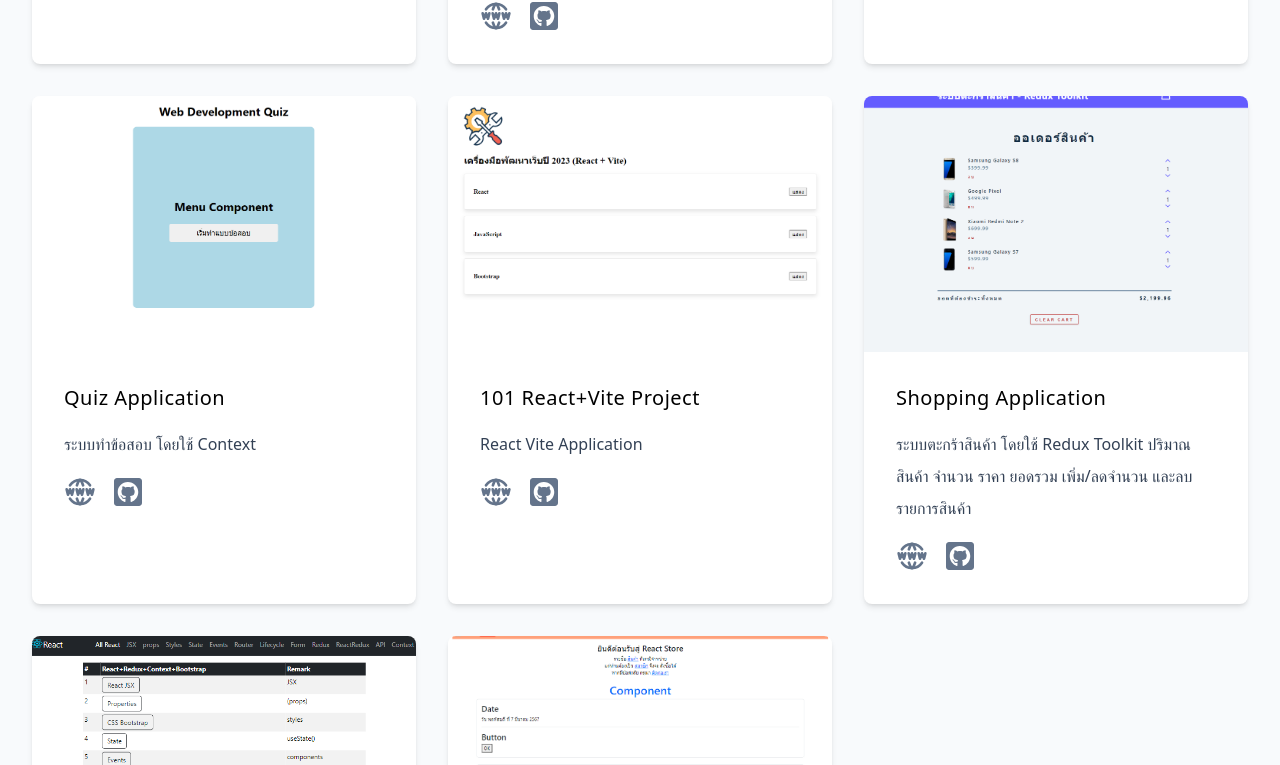
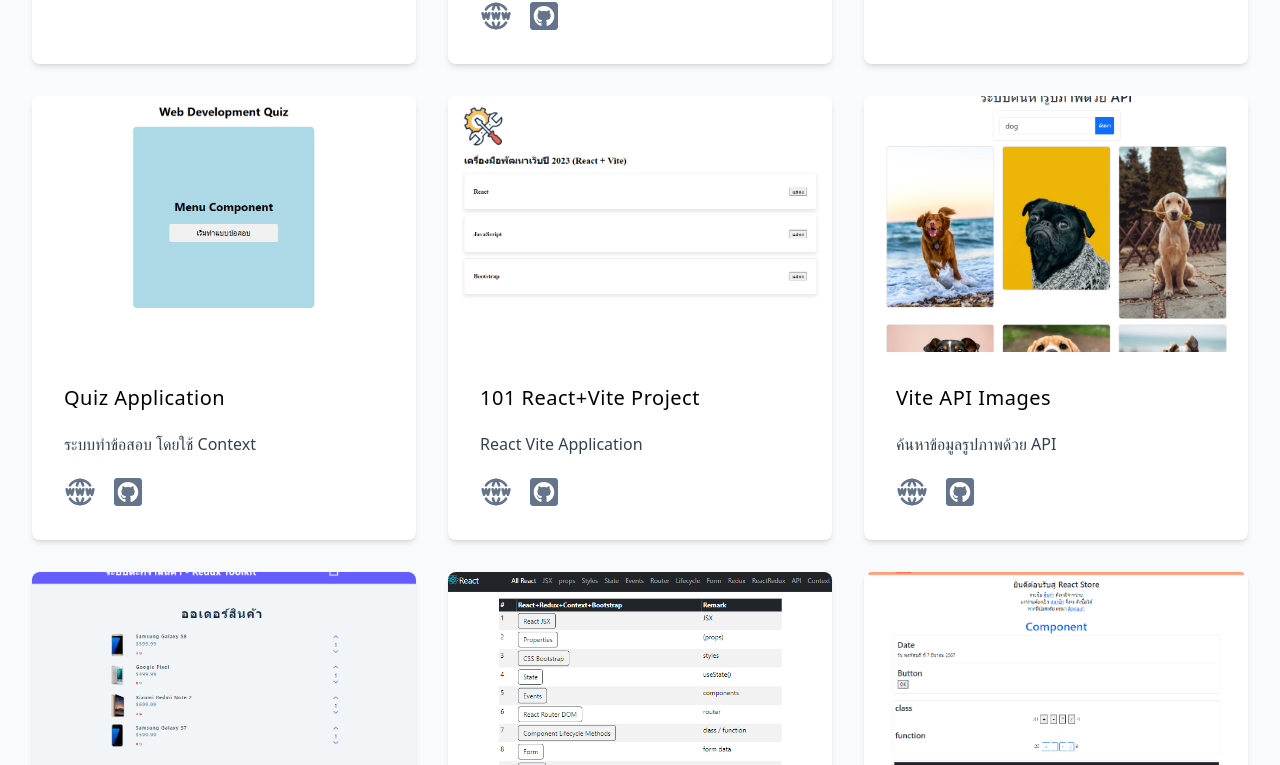
Before and after one commit to jayrboy/portfolio-app-vite, a React (Vite) app: page / in a window 1280 px wide. Shown: the part 3775-4540 px from the top of the page. Built offline with nearby package versions, Linux system fonts and the light colour scheme.

Commit message:
Add Project Search

```diff
--- a/src/components/ProjectsCard.jsx
+++ b/src/components/ProjectsCard.jsx
@@ -16,7 +16,7 @@ const ProjectsCard = ({ url, img, github, title, text }) => {
           <a href={url} target="_blank">
             <TbWorldWww className="h-8 w-8 text-slate-500 hover:text-black duration-300" />
           </a>
-          <a href={github}>
+          <a href={github} target="_blank">
             <FaGithubSquare className="h-8 w-8 text-slate-500 hover:text-black duration-300" />
           </a>
         </div>
--- a/src/data.jsx
+++ b/src/data.jsx
@@ -18,6 +18,7 @@ import blogApp from './assets/projects/blog-app.png'
 import shopContext from './assets/projects/shopping-context.png'
 import quizApp from './assets/projects/quiz-app.png'
 import reactVite from './assets/projects/react-vite.png'
+import viteApi from './assets/projects/vite-api.png'
 import shopRedux from './assets/projects/shopping-redux.png'
 import reactRedux101 from './assets/projects/react-redux-101.png'
 import react101 from './assets/projects/react-101.png'
@@ -153,6 +154,14 @@ export const projects = [
   },
   {
     id: nanoid(),
+    img: viteApi,
+    url: 'https://vite-search-images.netlify.app',
+    github: 'https://github.com/jayrboy/search-image-app-vite.git',
+    title: 'Vite API Images',
+    text: 'ค้นหาข้อมูลรูปภาพด้วย API',
+  },
+  {
+    id: nanoid(),
     img: shopRedux,
     url: 'https://shopping-vite-redux.netlify.app/',
     github: 'https://github.com/jayrboy/shopping-vite-redux.git',
```
Also changed, not shown: src/assets/projects/vite-api.png (added).
